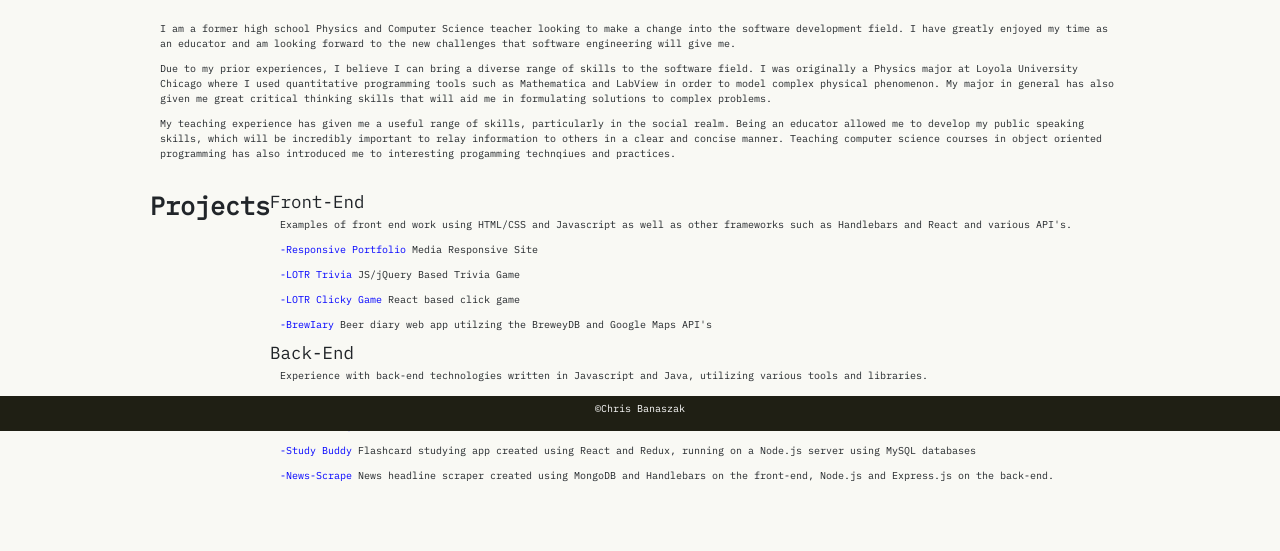
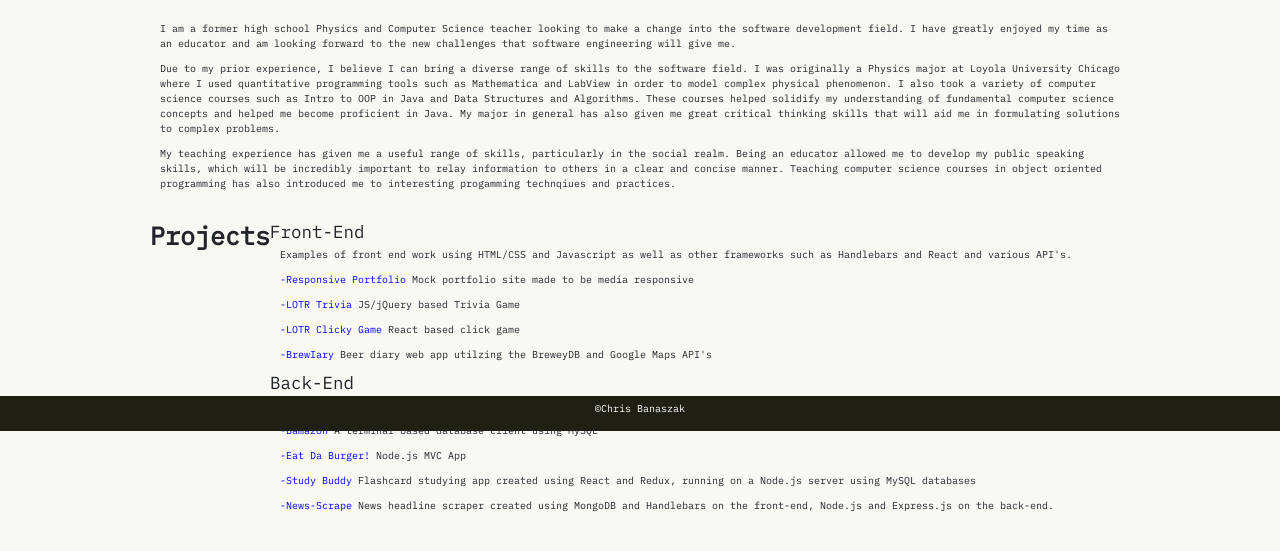
Before and after one commit to cbanaszak133/cbanaszak133.github.io, a plain HTML site: page index.html in a window 1280 px wide. Shown: the part 369-920 px from the top of the page. Drawn offline with nearby package versions, Linux system fonts and the light colour scheme.

Commit message:
added more to the bio

```diff
--- a/index.html
+++ b/index.html
@@ -42,9 +42,9 @@
 					the software development field. I have greatly enjoyed my time as an educator and am looking forward to the new challenges
 					that software engineering will give me.</p>
 
-					<p>Due to my prior experiences, I believe I can bring a diverse range of skills to the software field. I was originally a
+					<p>Due to my prior experience, I believe I can bring a diverse range of skills to the software field. I was originally a
 					Physics major at Loyola University Chicago where I used quantitative programming tools such as Mathematica and LabView in
-					order to model complex physical phenomenon. My major in general has also given me great critical thinking skills that will
+					order to model complex physical phenomenon. I also took a variety of computer science courses such as Intro to OOP in Java and Data Structures and Algorithms. These courses helped solidify my understanding of fundamental computer science concepts and helped me become proficient in Java. My major in general has also given me great critical thinking skills that will
 					aid me in formulating solutions to complex problems.</p>
 
 					<p>My teaching experience has given me a useful range of skills, particularly in the social realm. Being an educator allowed me
@@ -64,10 +64,10 @@
 					<h3>Front-End</h3>
 					<p>Examples of front end work using HTML/CSS and Javascript as well as other frameworks such as Handlebars and React and various API's.</p>
 						<p><a href="https://cbanaszak133.github.io/Responsive-Portfolio/Basic-Portfolio/">
-								-Responsive Portfolio</a> Media Responsive Site</p>
+								-Responsive Portfolio</a> Mock portfolio site made to be media responsive</p>
 
 						<p><a href="https://cbanaszak133.github.io/TriviaGame/">
-								-LOTR Trivia</a> JS/jQuery Based Trivia Game</p>
+								-LOTR Trivia</a> JS/jQuery based Trivia Game</p>
 
 						<p><a href="https://cbanaszak133.github.io/lotr-react-game/">
 								-LOTR Clicky Game</a> React based click game</p>
```
Also changed, not shown: 1 other file.
